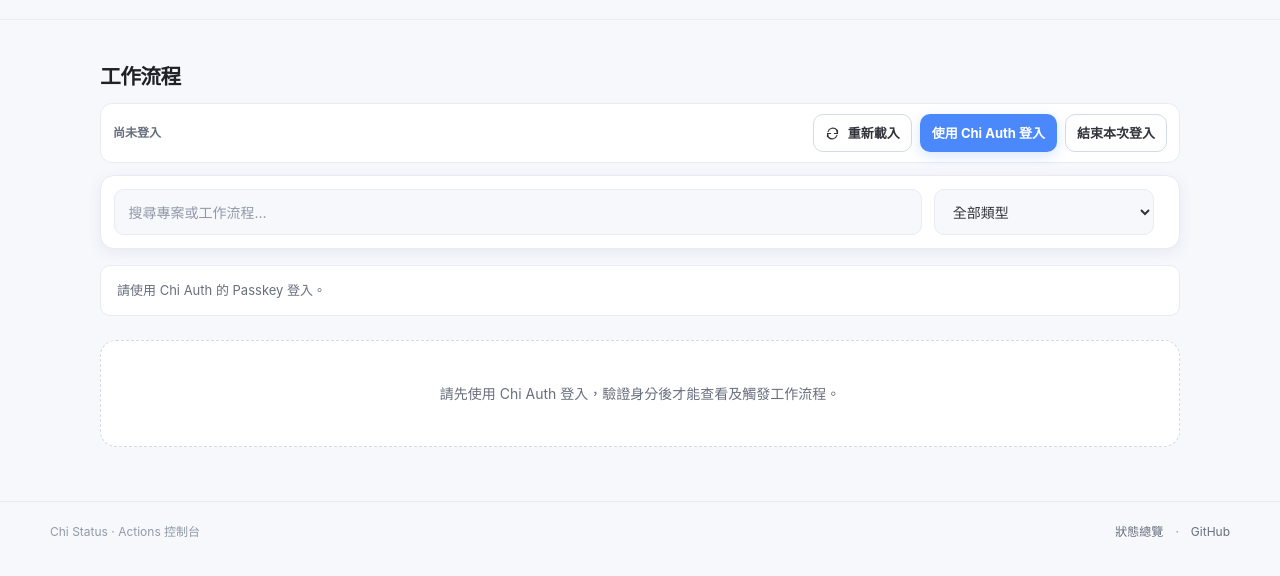
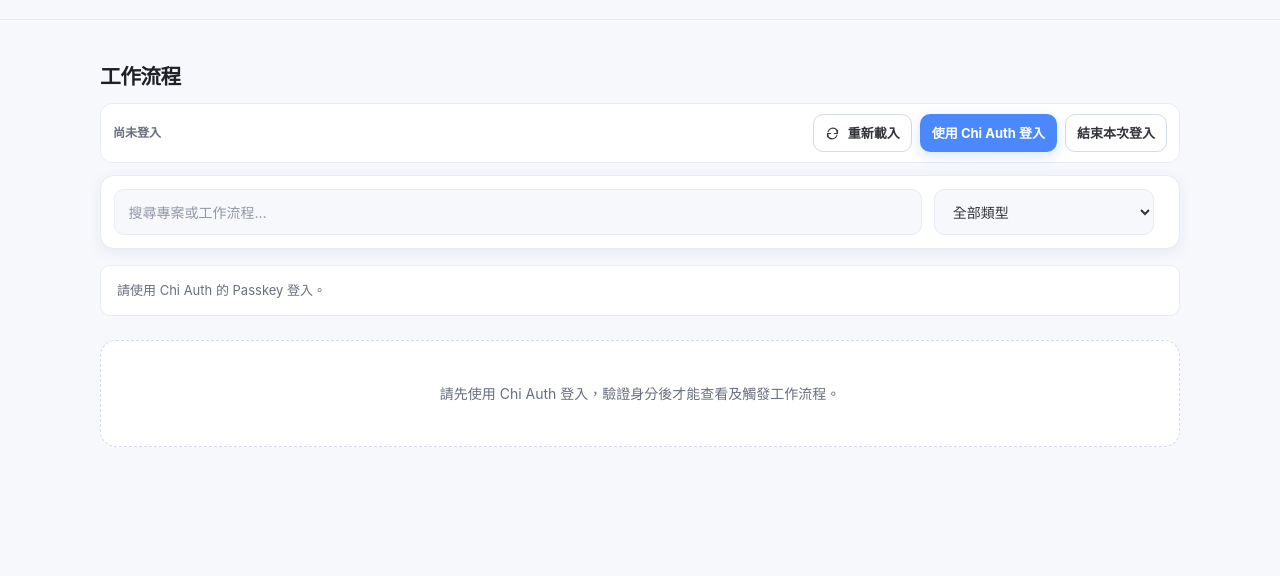
Before and after one commit to 47tsai/status, a plain HTML site: page action/index.html in a window 1280 px wide. Shown: the part 156-732 px from the top of the page. Drawn offline with Linux system fonts and the light colour scheme.

Commit message:
Remove redundant Actions footer

```diff
--- a/action/index.html
+++ b/action/index.html
@@ -92,7 +92,7 @@
 <section id="act-workflows" aria-label="工作流程清單"><div class="empty">正在讀取工作流程清單…</div></section>
 </div></section>
 </main>
-<footer class="footer"><div class="container footer-inner"><span>Chi Status · Actions 控制台</span><span><a href="/">狀態總覽</a>　·　<a href="https://github.com/tsai97216/status" target="_blank" rel="noopener noreferrer">GitHub</a></span></div></footer>
+
 <script>
 const root=document.documentElement,systemTheme=window.matchMedia('(prefers-color-scheme: dark)');let theme='system';try{theme=localStorage.getItem('chi-status-theme')||'system'}catch(e){}if(!['system','light','dark'].includes(theme))theme='system';function applyTheme(){root.dataset.chiTheme=theme==='system'?(systemTheme.matches?'dark':'light'):theme;document.getElementById('theme').setAttribute('aria-label','目前色彩模式：'+(theme==='system'?'跟隨系統':theme==='light'?'淺色':'深色')+'，點擊切換');const meta=document.querySelector('meta[name=theme-color]');meta.content=root.dataset.chiTheme==='dark'?'#17191f':'#f6f8fc'}applyTheme();document.getElementById('theme').addEventListener('click',()=>{theme=['system','light','dark'][(['system','light','dark'].indexOf(theme)+1)%3];try{localStorage.setItem('chi-status-theme',theme)}catch(e){}applyTheme()});systemTheme.addEventListener('change',()=>{if(theme==='system')applyTheme()});
 document.getElementById('menu').addEventListener('click',()=>{const open=document.getElementById('nav').classList.toggle('open');document.getElementById('menu').setAttribute('aria-expanded',String(open));document.getElementById('menu').setAttribute('aria-label',open?'關閉導覽選單':'開啟導覽選單')});document.addEventListener('click',e=>{if(!e.target.closest('#nav')&&!e.target.closest('#menu')){document.getElementById('nav').classList.remove('open');document.getElementById('menu').setAttribute('aria-expanded','false')}});
```
